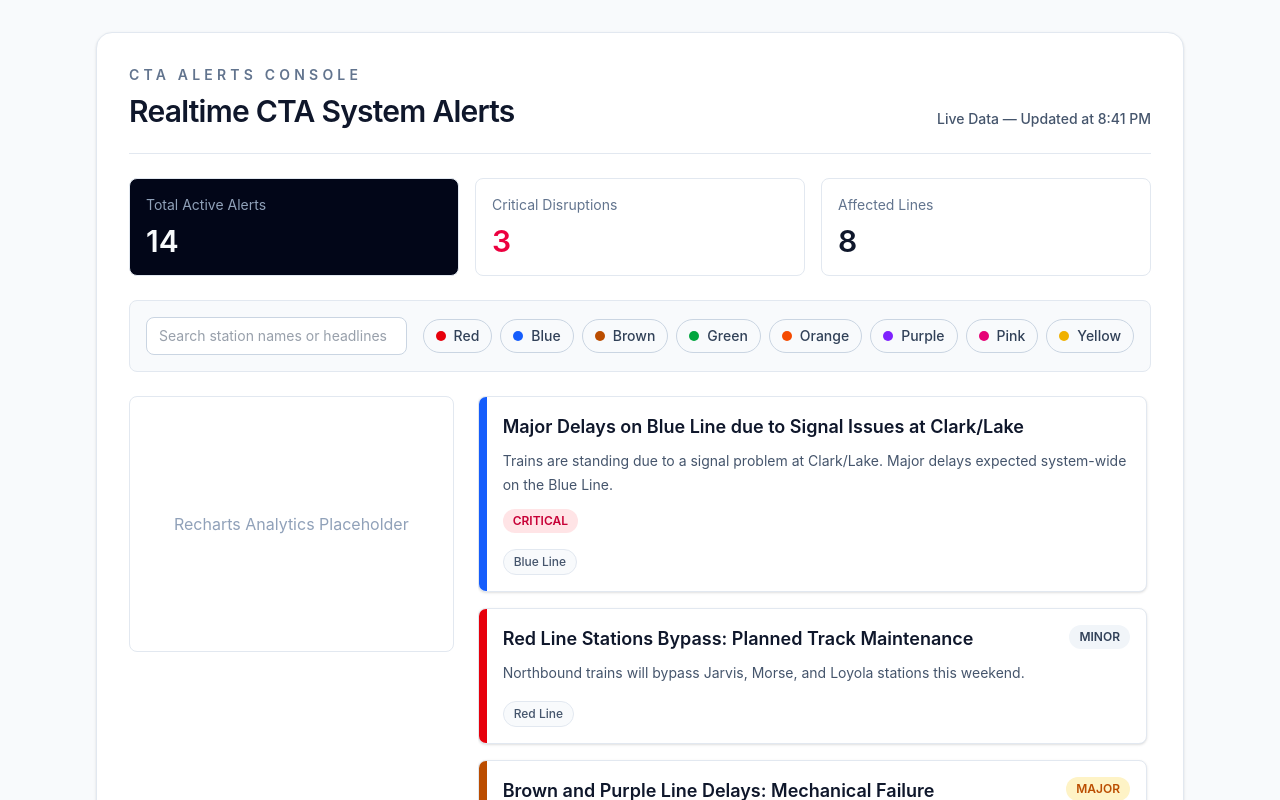
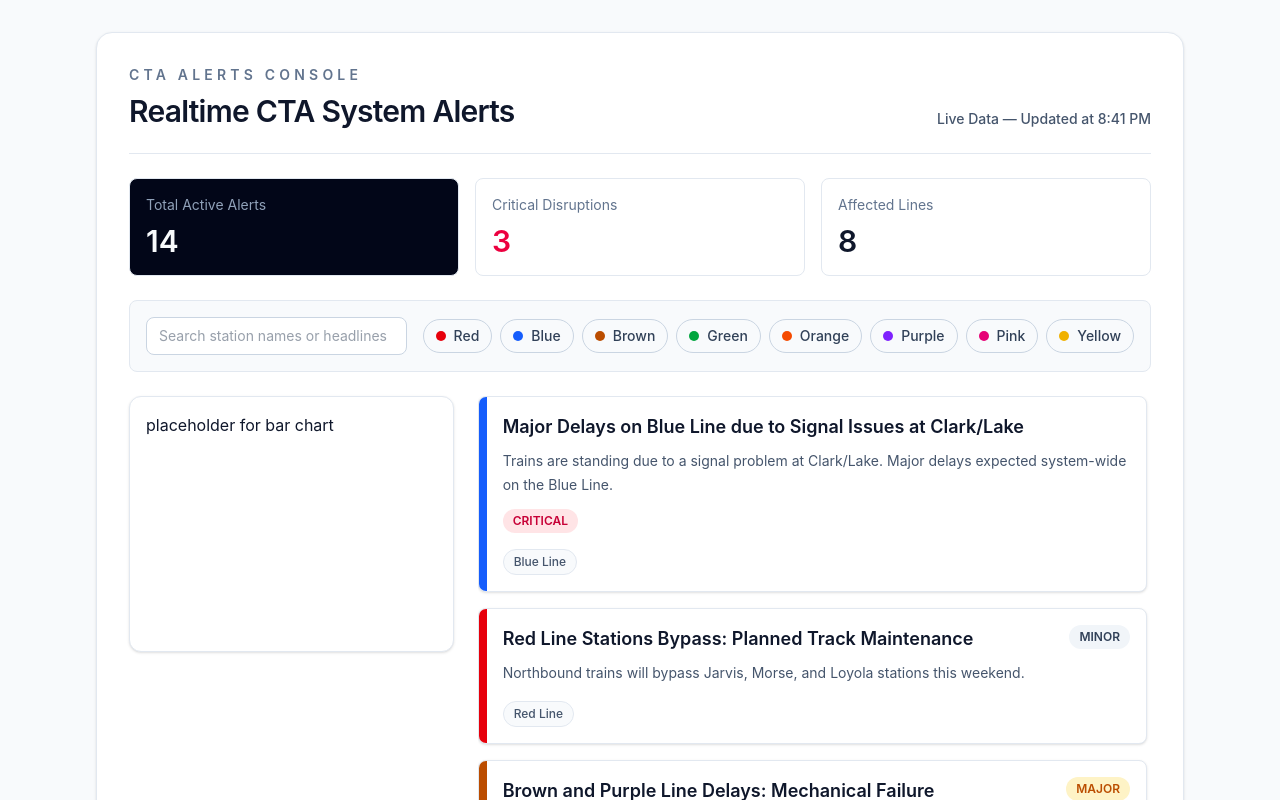
Before and after one commit to jisung594/cta-system-alerts, a React (Vite) app: page / in a window 1280 px wide. Shown: the top 800 px of the page. Built offline with nearby package versions, Linux system fonts and the light colour scheme.

Commit message:
feat: calculate chart data and pass to AlertsBarChart

```diff
--- a/src/components/CTAAlertsDashboard.tsx
+++ b/src/components/CTAAlertsDashboard.tsx
@@ -1,6 +1,8 @@
 import { useMemo, useState } from 'react';
 import { MOCK_CTA_ALERTS } from '../data/mockAlerts';
 import type { CTALine } from '../types/alerts';
+import { aggregateAlertsByLine } from '../utils/chartHelpers';
+import { AlertsBarChart } from './AlertsBarChart/AlertsBarChart';
 
 const LINE_STYLES: Record<CTALine, { base: string; active: string; dot: string }> = {
   Red: {
@@ -107,6 +109,11 @@
     );
   };
 
+  // Calculate chart data reactively from filtered alerts
+  const chartData = useMemo(() => {
+    return aggregateAlertsByLine(filteredAlerts);
+  }, [filteredAlerts]);
+
   return (
     <main className="min-h-screen bg-slate-50 text-slate-900">
       <div className="mx-auto max-w-6xl p-4 sm:p-6 lg:p-8">
@@ -182,8 +189,8 @@
           {/* Two-column layout for charts and alerts list */}
           <div className="mt-6 grid grid-cols-1 gap-6 lg:grid-cols-3">
             <div className="lg:col-span-1">
-              <div className="flex h-64 items-center justify-center rounded-lg border border-slate-200 bg-white text-slate-400">
-                Recharts Analytics Placeholder
+              <div className="h-64 rounded-xl border border-slate-200 bg-white p-4 shadow-sm">
+                <AlertsBarChart data={chartData} />
               </div>
             </div>
 
@@ -198,7 +205,7 @@
                       key={alert.id}
                       className="relative overflow-hidden rounded-lg border border-slate-200 bg-white p-4 pl-6 shadow-sm"
                     >
-                      <div className={`absolute left-0 top-0 bottom-0 w-2 ${accentClass}`}/>
+                      <div className={`absolute left-0 top-0 bottom-0 w-2 ${accentClass}`} />
                       <div className="flex flex-wrap items-start justify-between gap-3">
                         <div>
                           <h2 className="text-lg font-semibold text-slate-900">{alert.headline}</h2>
```
